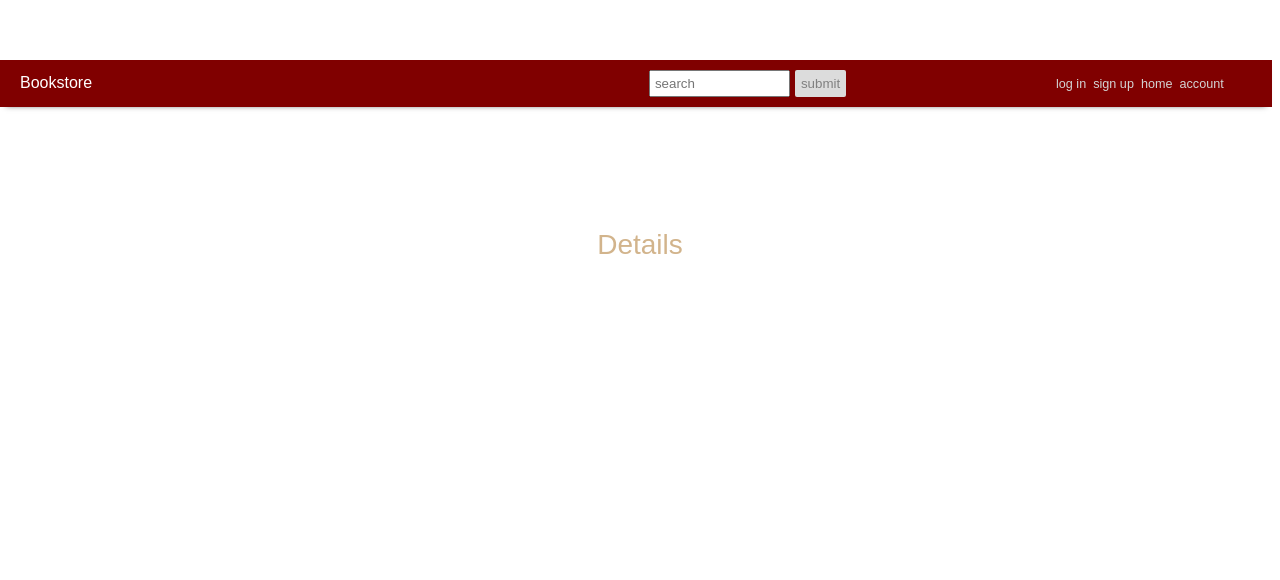
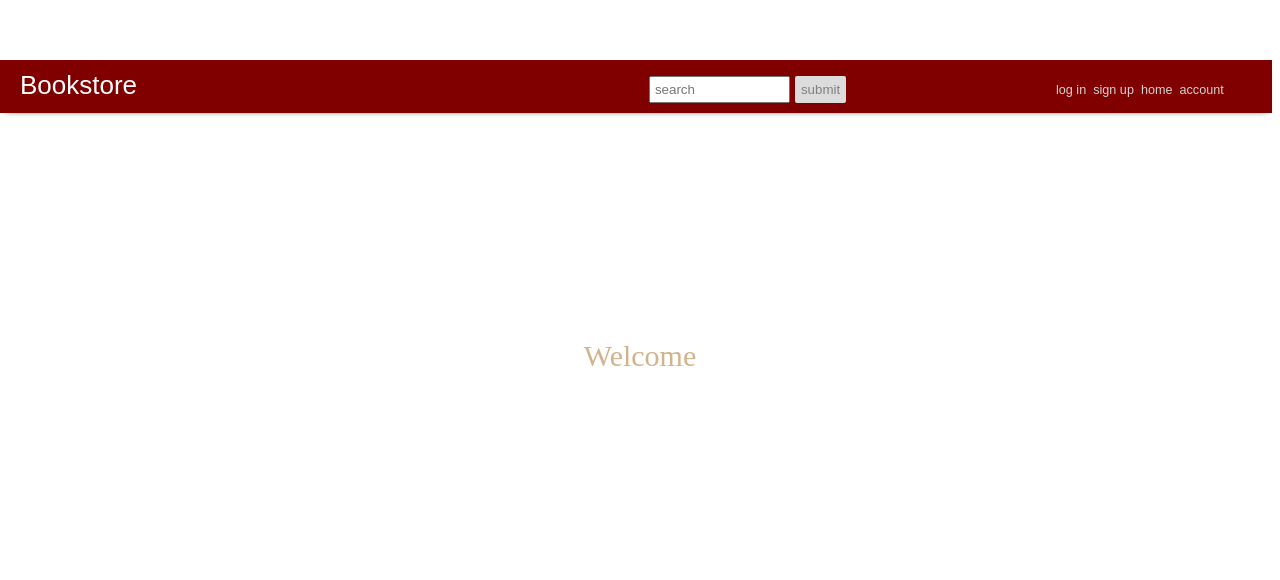
Before and after one commit to mikeadossi/Bookstore, a React (Create React App) app: page / in a window 1280 px wide. Shown: the part 220-800 px from the top of the page. Built offline with nearby package versions, Linux system fonts and the light colour scheme; no server answers.

Commit message:
have react-router handle page links

```diff
--- a/package.json
+++ b/package.json
@@ -37,6 +37,8 @@
     "react-router-dom": "*",
     "webpack": "^1.14.0",
     "webpack-dev-server": "^1.16.2",
-    "react-history": "*"
+    "react-history": "*",
+    "react-router": "^4.0.0",
+    "react-router-dom": "*"
   }
 }
--- a/src/components/Access/Access.js
+++ b/src/components/Access/Access.js
@@ -2,13 +2,17 @@ import './access.css'
 import React from 'react';
 import SignUp from 'components/SignUp/SignUp';
 import LogIn from 'components/LogIn/LogIn';
+import Nav from 'components/Nav/Nav';
+import Footer from 'components/Footer/Footer';
 
 export default class Access extends React.Component{
 
   render(){
     return(
       <div className="access_comp_container">
-        <LogIn />
+        <Nav />
+          <LogIn />
+        <Footer />
       </div>
     );
   };
--- a/src/components/Account/Account.js
+++ b/src/components/Account/Account.js
@@ -1,14 +1,20 @@
 import './account.css'
 import React from 'react';
+import Nav from 'components/Nav/Nav';
+import Footer from 'components/Footer/Footer';
 
 export default class Account extends React.Component{
 
   render(){
     return(
-      <div className="account_comp_container">
-        <div className="account_container">
-          <div className="account_title">Account</div>
-        </div>
+      <div>
+        <Nav />
+          <div className="account_comp_container">
+            <div className="account_container">
+              <div className="account_title">Account</div>
+            </div>
+          </div>
+        <Footer />
       </div>
     );
   };
--- a/src/components/App/App.js
+++ b/src/components/App/App.js
@@ -8,14 +8,23 @@ import Footer from 'components/Footer/Footer';
 import Listing from 'components/Listing/Listing';
 import Account from 'components/Account/Account';
 import Details from 'components/Details/Details';
+import { Link, Route, HashRouter, Switch } from 'react-router-dom';
 
 export default class App extends React.Component{
   render(){
     return(
       <div className="app_container">
-        <Nav />
-        <Details />
-        <Footer />
+        <HashRouter>
+          <Switch>
+            <Route exact path="/" component={ Home } />
+            <Route exact path="/home" component={ Home } />
+            <Route exact path="/login" component={ Access } />
+            <Route exact path="/listing" component={ Listing } />
+            <Route exact path="/account" component={ Account } />
+            <Route exact path="/details" component={ Details } />
+            <Route exact path="/access" component={ Access } />
+          </Switch>
+        </HashRouter>
       </div>
     );
   };
--- a/src/components/App/app.css
+++ b/src/components/App/app.css
@@ -23,3 +23,7 @@ input{
 input:focus, button:focus{
   outline: none;
 }
+
+a{
+  text-decoration:none;
+}
--- a/src/components/Details/Details.js
+++ b/src/components/Details/Details.js
@@ -1,14 +1,20 @@
 import './details.css'
 import React from 'react';
+import Nav from 'components/Nav/Nav';
+import Footer from 'components/Footer/Footer';
 
 export default class Details extends React.Component{
 
   render(){
     return(
-      <div className="details_comp_container">
-        <div className="details_container">
-          <div className="details_title">Details</div>
-        </div>
+      <div>
+        <Nav />
+          <div className="details_comp_container">
+            <div className="details_container">
+              <div className="details_title">Details</div>
+            </div>
+          </div>
+        <Footer />
       </div>
     );
   };
--- a/src/components/Home/Home.js
+++ b/src/components/Home/Home.js
@@ -1,12 +1,18 @@
 import './home.css'
 import React from 'react';
+import Nav from 'components/Nav/Nav';
+import Footer from 'components/Footer/Footer';
 
 export default class Home extends React.Component{
 
   render(){
     return(
-      <div className="home_container">
-        <div className="home_welcome">Welcome</div>
+      <div>
+        <Nav />
+          <div className="home_container">
+            <div className="home_welcome">Welcome</div>
+          </div>
+        <Footer />
       </div>
     );
   };
--- a/src/components/Listing/Listing.js
+++ b/src/components/Listing/Listing.js
@@ -1,13 +1,19 @@
 import './listing.css'
 import React from 'react';
+import Nav from 'components/Nav/Nav';
+import Footer from 'components/Footer/Footer';
 
 export default class Listing extends React.Component{
 
   render(){
     return(
-      <div className="listing_comp_container">
-        <div className="listing_container"></div>
-      <div className="listing_title">Book Listing</div>
+      <div>
+        <Nav />
+          <div className="listing_comp_container">
+            <div className="listing_container"></div>
+            <div className="listing_title">Book Listing</div>
+          </div>
+        <Footer />
       </div>
     );
   };
--- a/src/components/LogIn/LogIn.js
+++ b/src/components/LogIn/LogIn.js
@@ -1,5 +1,7 @@
 import './logIn.css'
 import React from 'react';
+import Nav from 'components/Nav/Nav';
+import Footer from 'components/Footer/Footer';
 
 export default class LogIn extends React.Component{
 
--- a/src/components/Nav/Nav.js
+++ b/src/components/Nav/Nav.js
@@ -1,5 +1,6 @@
 import './nav.css'
 import React from 'react';
+import { Link }  from 'react-router-dom';
 
 export default class Nav extends React.Component{
 
@@ -7,7 +8,7 @@ export default class Nav extends React.Component{
     return(
       <div className="nav_container">
         <div className="nav_top_container">
-          <div className="nav_title">Bookstore</div>
+          <Link to="/home" className="nav_title">Bookstore</Link>
         <div className="nav_hamburger fa fa-bars fa-lg" aria-hidden="true"></div>
           <div className="nav_top_search">
             <input className="nav_input" placeholder="search" />
@@ -15,10 +16,10 @@ export default class Nav extends React.Component{
           </div>
           <div className="nav_top_hamburger fa fa-bars fa-lg" aria-hidden="true"></div>
           <div className="nav_wide_links_container">
-            <div className="nav_wide_links">log in</div>
-            <div className="nav_wide_links">sign up</div>
-            <div className="nav_wide_links">home</div>
-            <div className="nav_wide_links">account</div>
+            <Link to="/access" className="nav_wide_links">log in</Link>
+            <Link to="/access" className="nav_wide_links">sign up</Link>
+            <Link to="/home" className="nav_wide_links">home</Link>
+            <Link to="/account" className="nav_wide_links">account</Link>
           </div>
         </div>
         <div className="nav_links_container">
@@ -27,10 +28,10 @@ export default class Nav extends React.Component{
             <button className="nav_search_btn">submit</button>
           </div>
           <div className="nav_link_bottom">
-            <div className="nav_links">log in</div>
-            <div className="nav_links">sign up</div>
-            <div className="nav_links">home</div>
-            <div className="nav_links">account</div>
+            <Link to="/access" className="nav_links">log in</Link>
+            <Link to="/access" className="nav_links">sign up</Link>
+            <Link to="/home" className="nav_links">home</Link>
+            <Link to="/account" className="nav_links">account</Link>
           </div>
         </div>
       </div>
--- a/src/components/Nav/nav.css
+++ b/src/components/Nav/nav.css
@@ -30,6 +30,10 @@
   color:white;
 }
 
+.nav_links:active{
+  color:tan;
+}
+
 .nav_input{
   width: 68%;
   max-width: 220px;
@@ -38,6 +42,7 @@
 .nav_title{
   margin-left:10%;
   display:inline-block;
+  color:white;
 }
 
 .nav_title:hover, .nav_wide_links:hover{
@@ -115,6 +120,7 @@
   .nav_title{
     width:33%;
     margin-left:10px;
+    font-size:26px;
   }
   .nav_top_search{
     display:inline-block;
```
Also changed, not shown: src/components/Admin/Admin.js (+10 -4 lines). Lines whose indentation alone changed are shown as unchanged.
